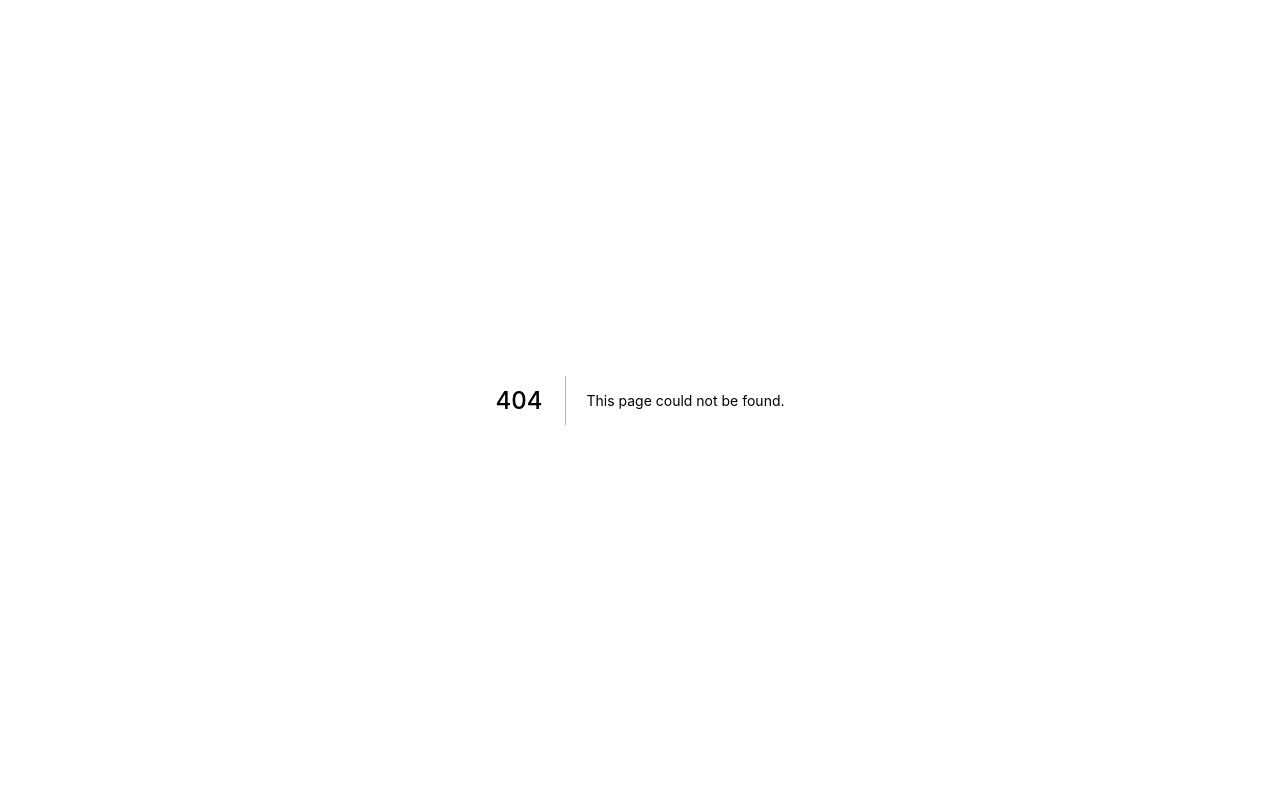
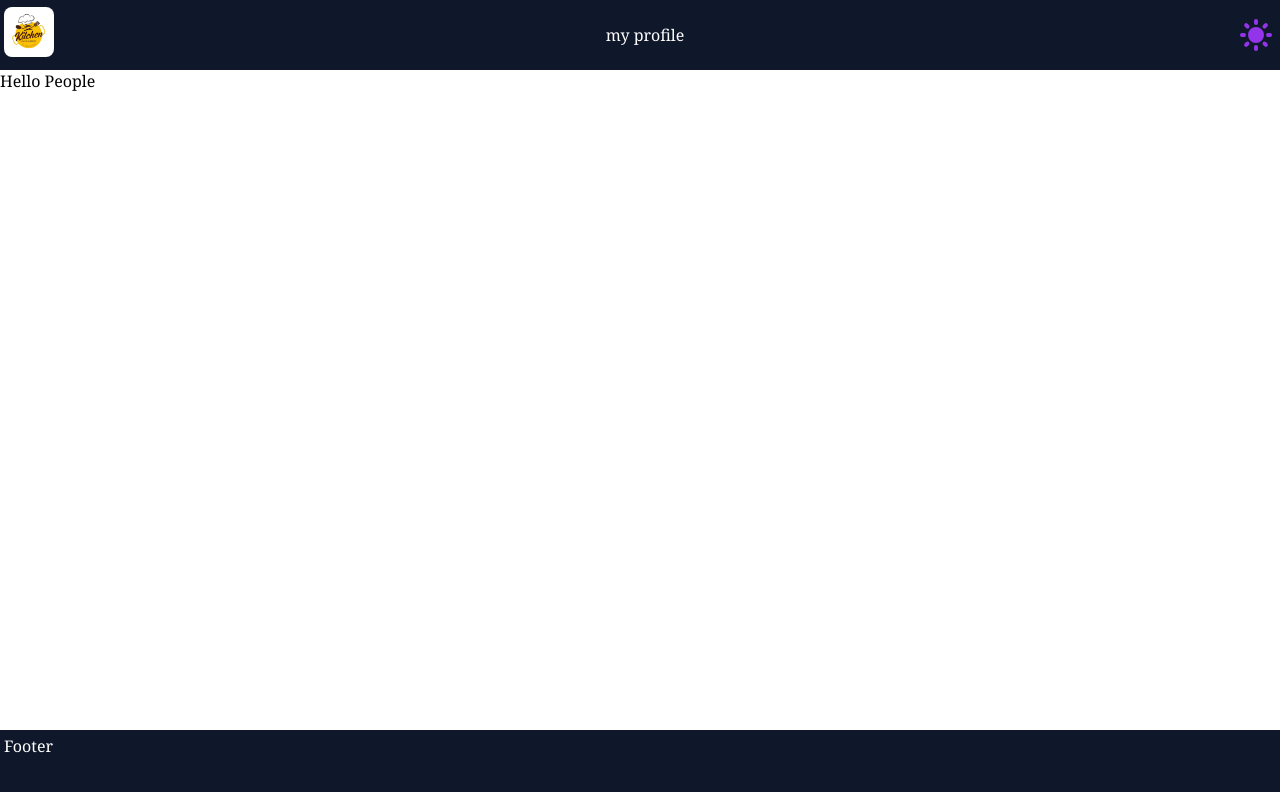
Before and after one commit to pascoalkahamba/project-nextjs-tailwindcss, a Next.js app: page /login in a window 1280 px wide. Before the commit this address had no page. Shown: the top 792 px of the page. Built offline with nearby package versions, Linux system fonts and the light colour scheme.

Commit message:
Improve the code

```diff
--- a/package.json
+++ b/package.json
@@ -10,9 +10,10 @@
   },
   "dependencies": {
     "@tailwindcss/forms": "^0.5.3",
+    "icons": "^1.0.0",
     "next": "12.2.4",
     "next-themes": "^0.2.1",
-    "react": "18.2.0",
+    "react": "^18.2.0",
     "react-dom": "18.2.0",
     "tailwindcss": "^3.3.2"
   },
--- a/src/components/header.tsx
+++ b/src/components/header.tsx
@@ -2,41 +2,45 @@ import Image from "next/image";
 import Link from "next/link";
 import React from "react";
 import { useTheme } from "next-themes";
+
 const Header = () => {
   const { systemTheme, theme, setTheme } = useTheme();
 
   const currentTheme = theme === "system" ? systemTheme : theme;
 
   return (
-    <header className="w-full h-[70px] text-white bg-slate-900 dark:bg-slate-600 p-1 fixed z-[1000] flex justify-between">
-      <Image
-        priority
-        src="/logotipo.avif"
-        width={100}
-        height={100}
-        alt="picture from the project"
-        className="block"
-      />
-      <Link href="./components/login" target="_blank" className="block">
+    <header className="w-full h-[70px] text-white bg-slate-900 dark:bg-slate-600 p-1 fixed z-[1000] flex justify-between items-center">
+      <Link href="/">
+        <a className="block">
+          <Image
+            src="/logotipo.avif"
+            width={50}
+            height={50}
+            alt="picture from the project"
+            className="hidden rounded-lg"
+          />
+        </a>
+      </Link>
+      <Link href="./login" target="_blank" className="block">
         my profile
       </Link>
       {currentTheme === "dark" ? (
         <Image
           src="/moon.svg"
-          width={50}
-          height={50}
+          width={40}
+          height={40}
           alt="here look the photo theme"
           onClick={() => setTheme("light")}
-          className="block cursor-pointer"
+          className="block cursor-pointer hover:bg-slate-700 transition-all rounded-lg"
         />
       ) : (
         <Image
           src="/sun.svg"
-          width={50}
-          height={50}
+          width={40}
+          height={40}
           onClick={() => setTheme("dark")}
           alt="here look the photo theme"
-          className="block cursor-pointer"
+          className="block cursor-pointer hover:bg-slate-800 transition-all rounded-lg"
         />
       )}
     </header>
--- a/src/components/login.tsx
+++ /dev/null
@@ -1,20 +0,0 @@
-import React from "react";
-import Header from "./header";
-import Footer from "./footer";
-import { useRouter } from "next/router";
-
-const Login = () => {
-  const router = useRouter();
-  const { id } = router.query;
-  return (
-    <section className="w-full h-screen text-black-100 font-serif flex flex-col">
-      <Header />
-      <div className="flex-1 mt-[4.3rem]">
-        {id === "login" ? <p>Faca Login</p> : <p>Ja estas cadastro</p>}
-      </div>
-      <Footer />
-    </section>
-  );
-};
-
-export default Login;
--- /dev/null
+++ b/src/pages/login.tsx
@@ -0,0 +1,15 @@
+import React from "react";
+import Header from "../components/header";
+import Footer from "../components/footer";
+
+const Login = () => {
+  return (
+    <section className="w-full h-screen text-black-100 font-serif flex flex-col">
+      <Header />
+      <div className="flex-1 mt-[4.3rem]">Hello People </div>
+      <Footer />
+    </section>
+  );
+};
+
+export default Login;
```
Also changed, not shown: 1 other file (tests, documents, lock files or other folders).
